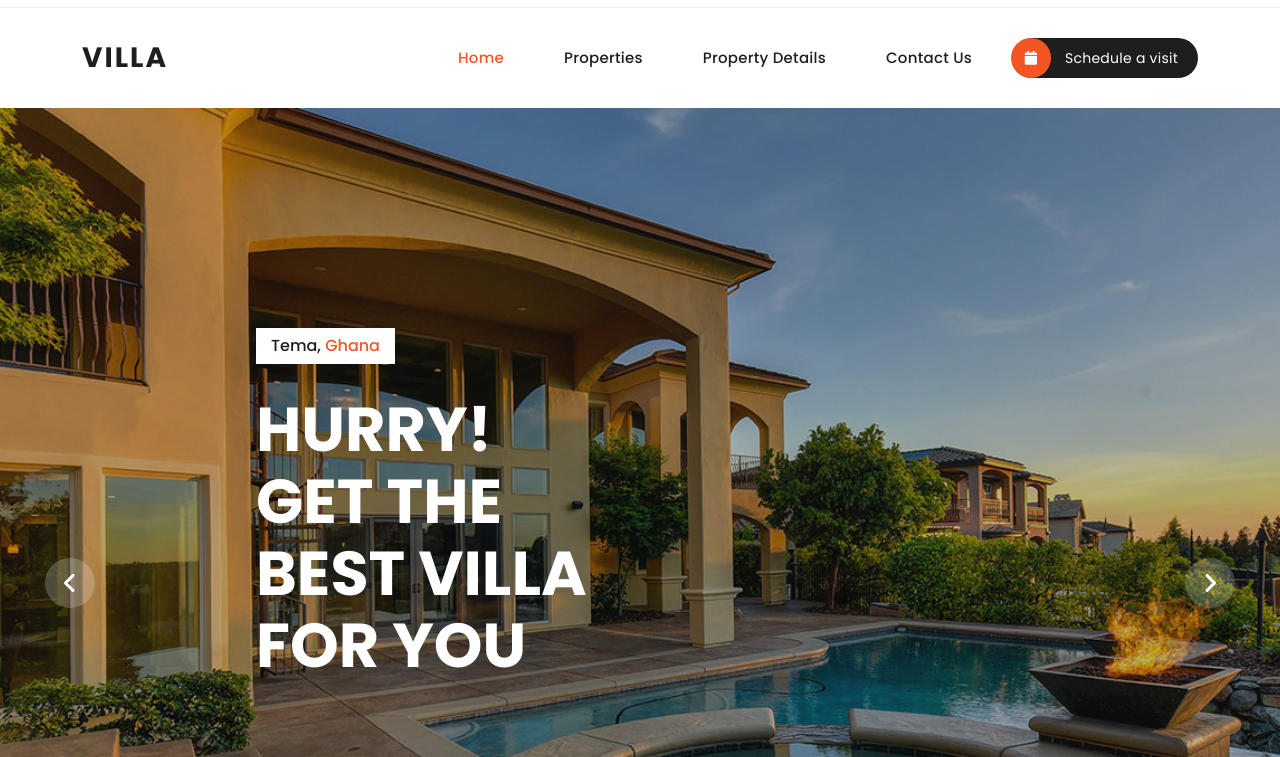
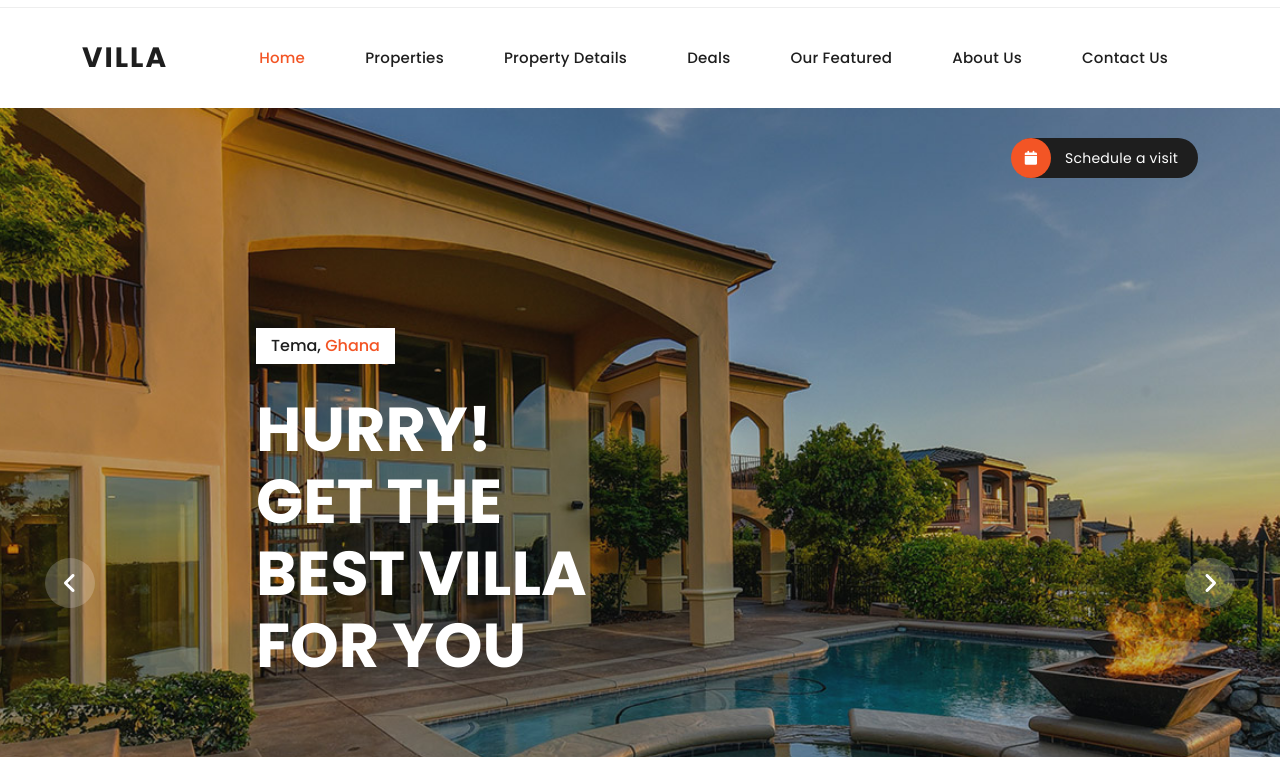
Before and after one commit to adwoa2004/real-estat-projects, a plain HTML site: page index.html in a window 1280 px wide. Shown: the part 43-800 px from the top of the page. Drawn offline with nearby package versions, Linux system fonts and the light colour scheme.

Commit message:
added some othe useful navs

```diff
--- a/index.html
+++ b/index.html
@@ -77,6 +77,9 @@
                       <li><a href="#home" class="active">Home</a></li>
                       <li><a href="#properties">Properties</a></li>
                       <li><a href="#properties">Property Details</a></li>
+                      <li><a href="#deal">Deals</a></li>
+                      <li><a href="#feature">Our featured</a></li>
+                      <li><a href="#about">about Us</a></li>
                       <li><a href="#contact">Contact Us</a></li>
                       <li><a href="#"><i class="fa fa-calendar"></i> Schedule a visit</a></li>
                   </ul>
@@ -114,7 +117,7 @@
     </div>
   </div>
 
-  <div id="featured" class="featured section">
+  <div id="feature" class="featured section">
     <div class="container">
       <div class="row">
         <div class="col-lg-4">
@@ -200,7 +203,7 @@
     </div>
   </div>
 
-  <div class="video-content">
+  <div id="about" class="video-content">
     <div class="container">
       <div class="row">
         <div class="col-lg-10 offset-lg-1">
```
